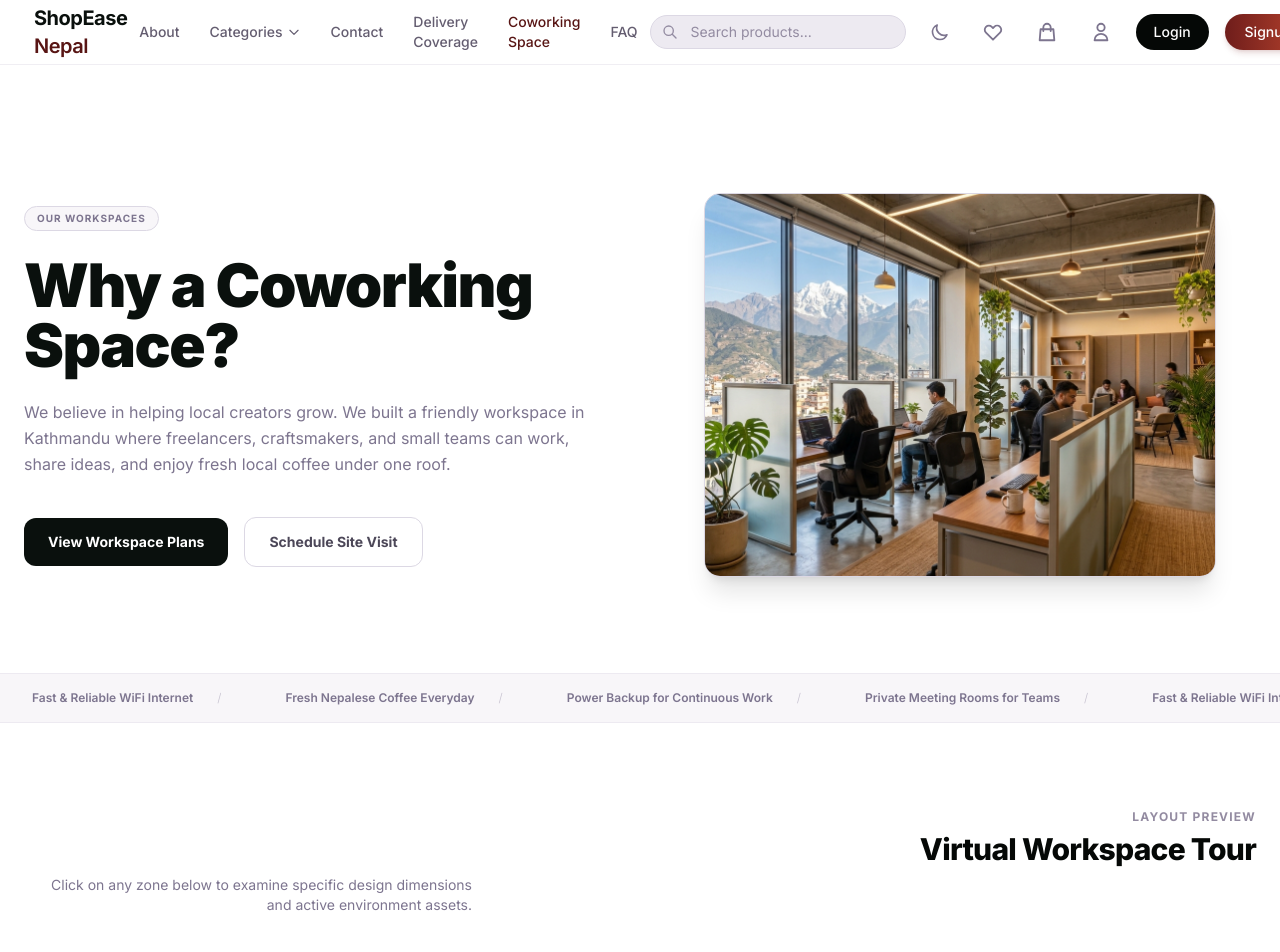
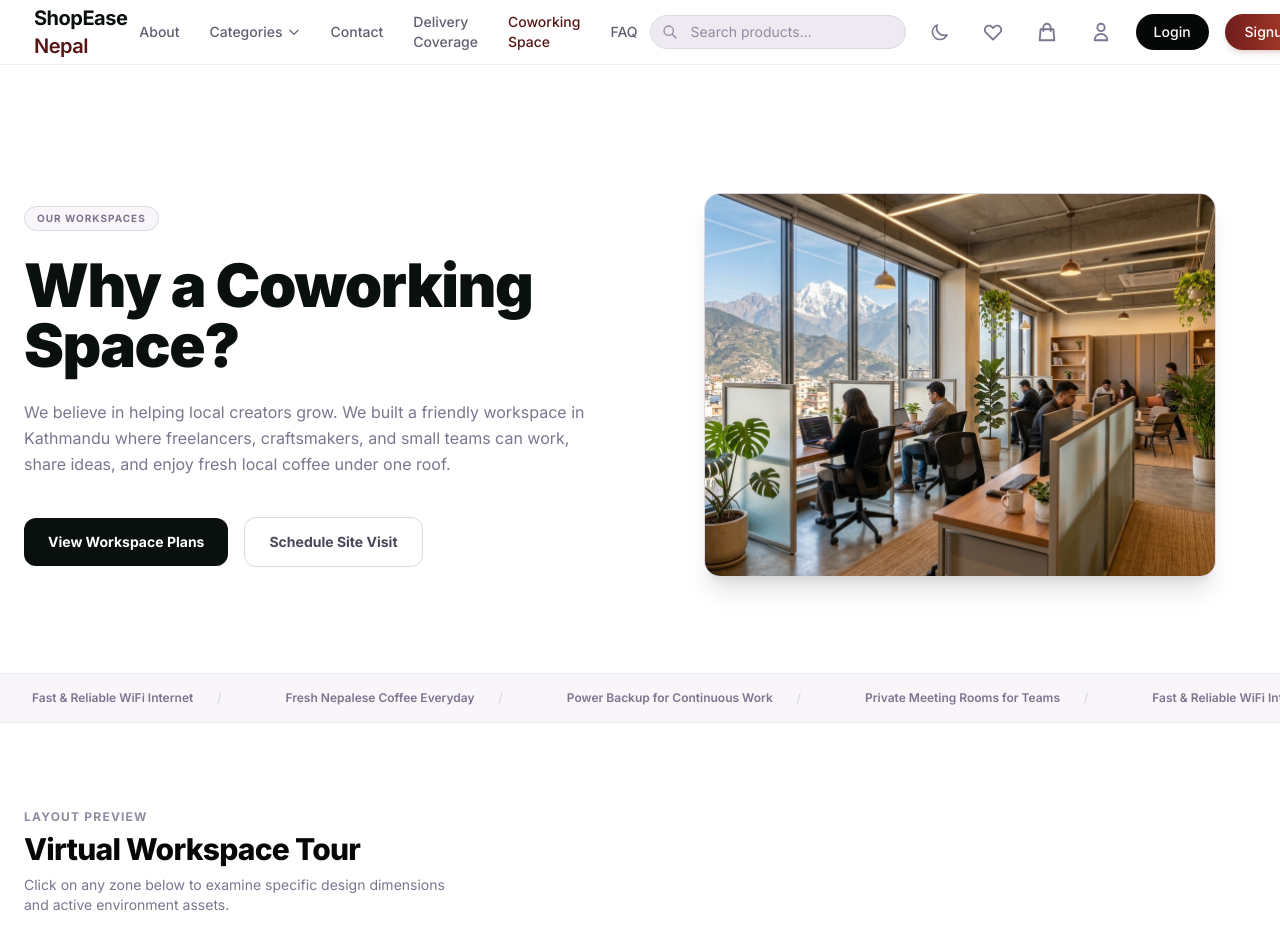
Before and after one commit to ANMOL-CHHETRI/React-Collage-B, a React (Vite) app: page /coworking in a window 1280 px wide. Shown: the top 952 px of the page. Built offline with nearby package versions, Linux system fonts and the light colour scheme.

Commit message:
coworkerspage sildy updated

```diff
--- a/src/pages/CoworkingPage.jsx
+++ b/src/pages/CoworkingPage.jsx
@@ -369,7 +369,7 @@ const CoworkingPage = () => {
 
       {/* Tour Preview Section */}
       <section className="max-w-7xl mx-auto px-6 py-20 border-b border-slate-100 dark:border-slate-900">
-        <div className="text-right mb-12">
+        <div className="text-left mb-12">
           <span className="text-xs font-bold uppercase tracking-widest text-slate-400">
             Layout Preview
           </span>
```
